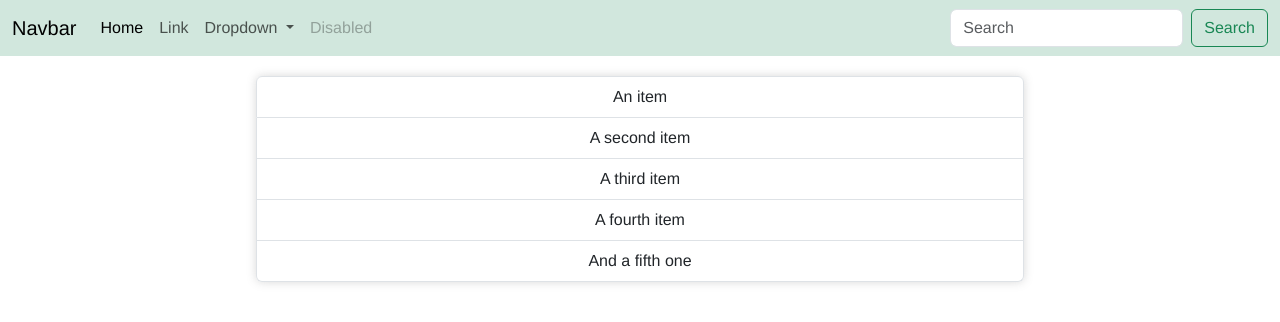
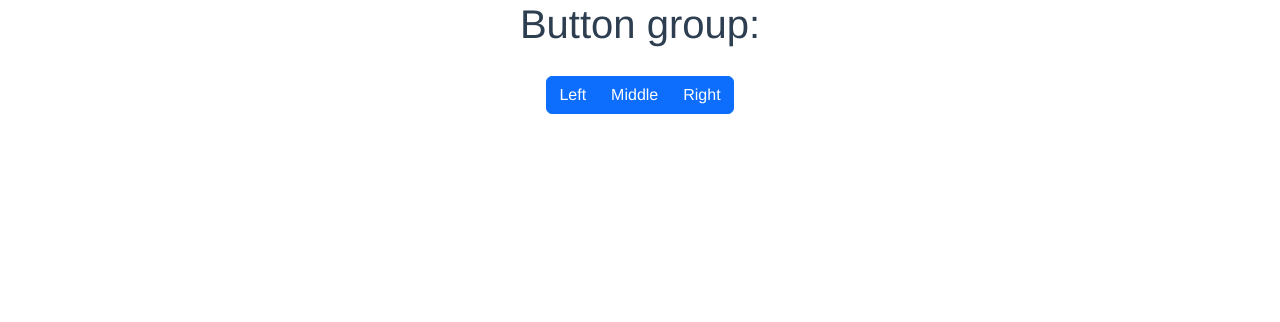
Before and after one commit to distribution-department/vue-hillel-homeworks, a Vue app: page / in a window 1280 px wide. Shown: the top 322 px of the page. Built offline with nearby package versions, Linux system fonts and the light colour scheme.

Commit message:
feat: homework-13

```diff
--- a/src/App.vue
+++ b/src/App.vue
@@ -1,82 +1,18 @@
 <template>
-    <ListGroup>
-        <template v-slot:navbar>
-            <nav class="navbar navbar-expand-lg bg-success-subtle">
-                <div class="container-fluid">
-                    <a class="navbar-brand" href="#">Navbar</a>
-                    <button class="navbar-toggler" type="button" data-bs-toggle="collapse"
-                            data-bs-target="#navbarSupportedContent" aria-controls="navbarSupportedContent"
-                            aria-expanded="false" aria-label="Toggle navigation">
-                        <span class="navbar-toggler-icon"></span>
-                    </button>
-                    <div class="collapse navbar-collapse" id="navbarSupportedContent">
-                        <ul class="navbar-nav me-auto mb-2 mb-lg-0">
-                            <li class="nav-item">
-                                <a class="nav-link active" aria-current="page" href="#">Home</a>
-                            </li>
-                            <li class="nav-item">
-                                <a class="nav-link" href="#">Link</a>
-                            </li>
-                            <li class="nav-item dropdown">
-                                <a class="nav-link dropdown-toggle" href="#" role="button" data-bs-toggle="dropdown"
-                                   aria-expanded="false">
-                                    Dropdown
-                                </a>
-                                <ul class="dropdown-menu">
-                                    <li><a class="dropdown-item" href="#">Action</a></li>
-                                    <li><a class="dropdown-item" href="#">Another action</a></li>
-                                    <li>
-                                        <hr class="dropdown-divider">
-                                    </li>
-                                    <li><a class="dropdown-item" href="#">Something else here</a></li>
-                                </ul>
-                            </li>
-                            <li class="nav-item">
-                                <a class="nav-link disabled" aria-disabled="true">Disabled</a>
-                            </li>
-                        </ul>
-                        <form class="d-flex" role="search">
-                            <input class="form-control me-2" type="search" placeholder="Search" aria-label="Search">
-                            <button class="btn btn-outline-success" type="submit">Search</button>
-                        </form>
-                    </div>
-                </div>
-            </nav>
-        </template>
-
-        <template v-slot:list-childrens>
-            <li class="list-group-item" v-for="item of listData" :key="item.id" @click="getActiveItem($event)">{{item.text}}</li>
-        </template>
-    </ListGroup>
+    <h1>Button group:</h1>
+    <BtnGroup/>
 </template>
 
 <script>
-    import ListGroup from './components/ListGroup.vue'
-    import $ from 'jquery';
+    import BtnGroup from './components/BtnGroup.vue'
 
     export default {
         name: 'App',
         components: {
-            ListGroup
+            BtnGroup
         },
         data() {
-            return {
-                listData: [
-                    {id: 1, text: 'An item'},
-                    {id: 2, text: 'A second item'},
-                    {id: 3, text: 'A third item'},
-                    {id: 4, text: 'A fourth item'},
-                    {id: 5, text: 'And a fifth one'}
-                ]
-            }
-        },
-        methods:{
-            getActiveItem(event){
-                let items = $('.list-group-item');
-                items.removeClass('active');
-                event.target.classList.add('active');
-
-            }
+            return {}
         }
     }
 </script>
--- /dev/null
+++ b/src/components/BtnGroup.vue
@@ -0,0 +1,42 @@
+<template>
+    <div class="btn-group" role="group" aria-label="Basic example">
+        <button v-for="btn of buttons"
+                :key="btn.id"
+                :type="btn.type"
+                :class="buttons[btn.id].cls"
+                @click="getActiveBtn($event)">
+            {{btn.text}}
+        </button>
+    </div>
+</template>
+
+<script>
+    import $ from "jquery";
+
+    export default {
+        name: "BtnGroup",
+        data() {
+            return {
+                buttons: [
+                    {id: 0, type: 'button', cls: 'btn btn-primary', text: 'Left'},
+                    {id: 1, type: 'button', cls: 'btn btn-primary', text: 'Middle'},
+                    {id: 2, type: 'button', cls: 'btn btn-primary', text: 'Right'},
+                ]
+            }
+        },
+        methods: {
+            getActiveBtn(event) {
+                let btns = $('.btn');
+                btns.addClass('disabled');
+                event.target.classList.remove('disabled');
+                event.target.classList.add('active');
+            }
+        }
+    }
+</script>
+
+<style scoped>
+    .btn-group {
+        margin-top: 20px;
+    }
+</style>
--- a/src/components/ListGroup.vue
+++ /dev/null
@@ -1,24 +0,0 @@
-<template>
-    <slot name="navbar"></slot>
-    <ul class="list-group">
-        <slot name="list-childrens"></slot>
-    </ul>
-</template>
-
-<script>
-    export default {
-        name: "ListGroup"
-    }
-</script>
-
-<style scoped>
-    nav{
-        background-color: red;
-    }
-
-    .list-group{
-        max-width: 60%;
-        margin: 20px auto;
-        box-shadow: 0 0 10px rgba(128, 128, 128, 0.3);
-    }
-</style>
```
